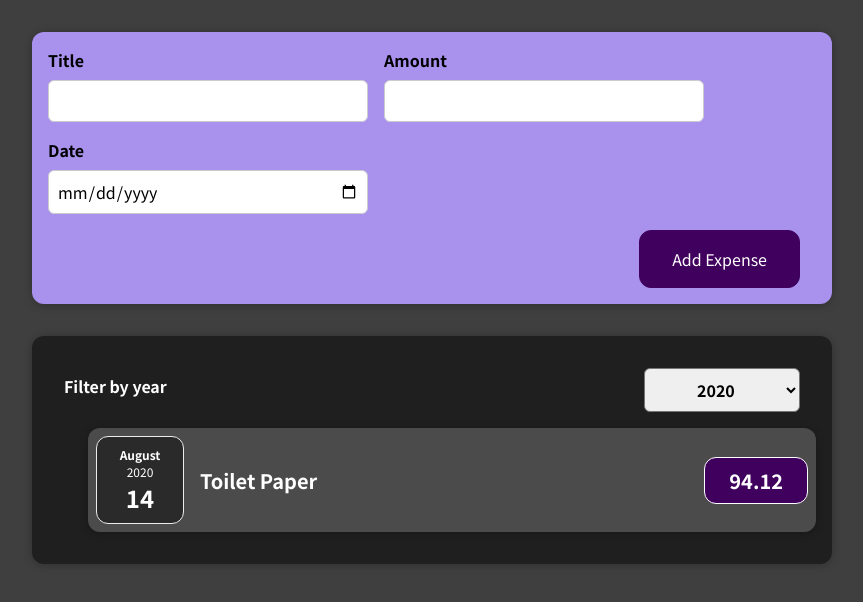
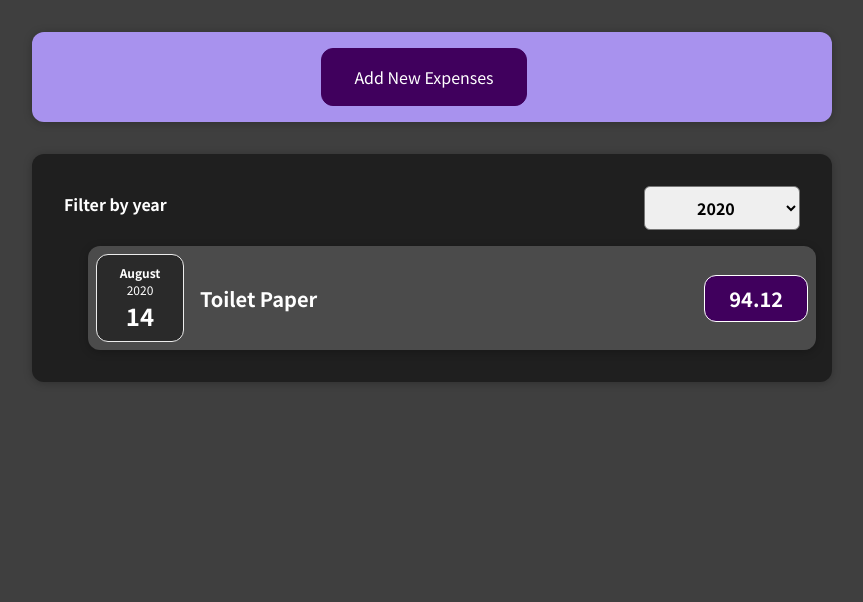
Before and after one commit to johndbigboi/Expense-Tracker, a React (Create React App) app in the folder react-expense-tracker/: page / in a window 1280 px wide. Shown: the top 602 px of the page, without its empty margins (208-1071 px from the left). Built offline with nearby package versions, Linux system fonts and the light colour scheme.

Commit message:
Adding add expense button and handler

```diff
--- a/react-expense-tracker/src/components/NewExpense/NewExpense.js
+++ b/react-expense-tracker/src/components/NewExpense/NewExpense.js
@@ -1,18 +1,39 @@
-import { React } from 'react';
+import { React, useState } from 'react';
 
 import ExpenseForm from './ExpenseForm';
 import './NewExpense.css';
 
 const NewExpense = (props) => {
+  const [isEditing, setIsEditing] = useState(false);
   const saveExpenseDataHandler = (enteredExpenseData) => {
     const expenseData = { ...enteredExpenseData, id: Math.random().toString() };
 
     props.onAddExpense(expenseData);
+    setIsEditing(false);
   };
 
+  const startEditingHandler = (event) => {
+    event.preventDefault();
+
+    setIsEditing(true);
+  };
+
+  const stopEditingHandler = (event) => {
+    event.preventDefault();
+
+    setIsEditing(false);
+  };
   return (
     <div className="new-expense">
-      <ExpenseForm onSaveExpenseData={saveExpenseDataHandler} />
+      {!isEditing && (
+        <button onClick={startEditingHandler}>Add New Expenses</button>
+      )}
+      {isEditing && (
+        <ExpenseForm
+          onSaveExpenseData={saveExpenseDataHandler}
+          onCancel={stopEditingHandler}
+        />
+      )}
     </div>
   );
 };
```
